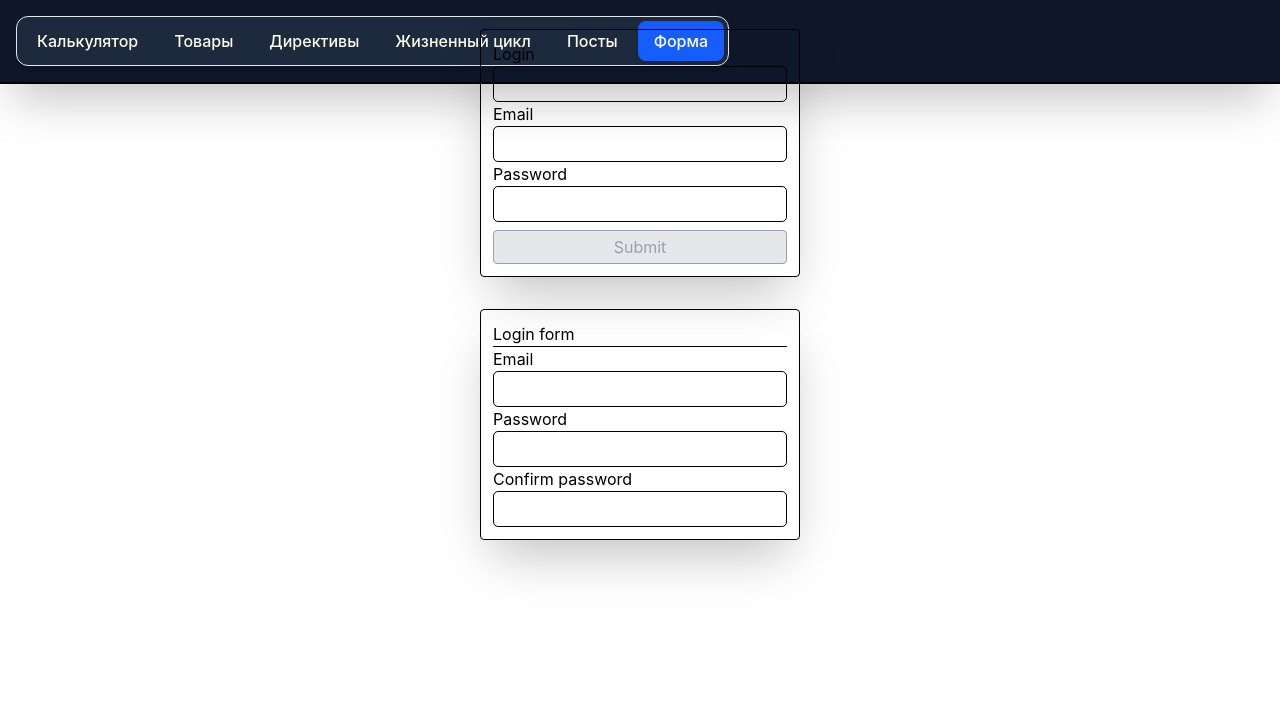
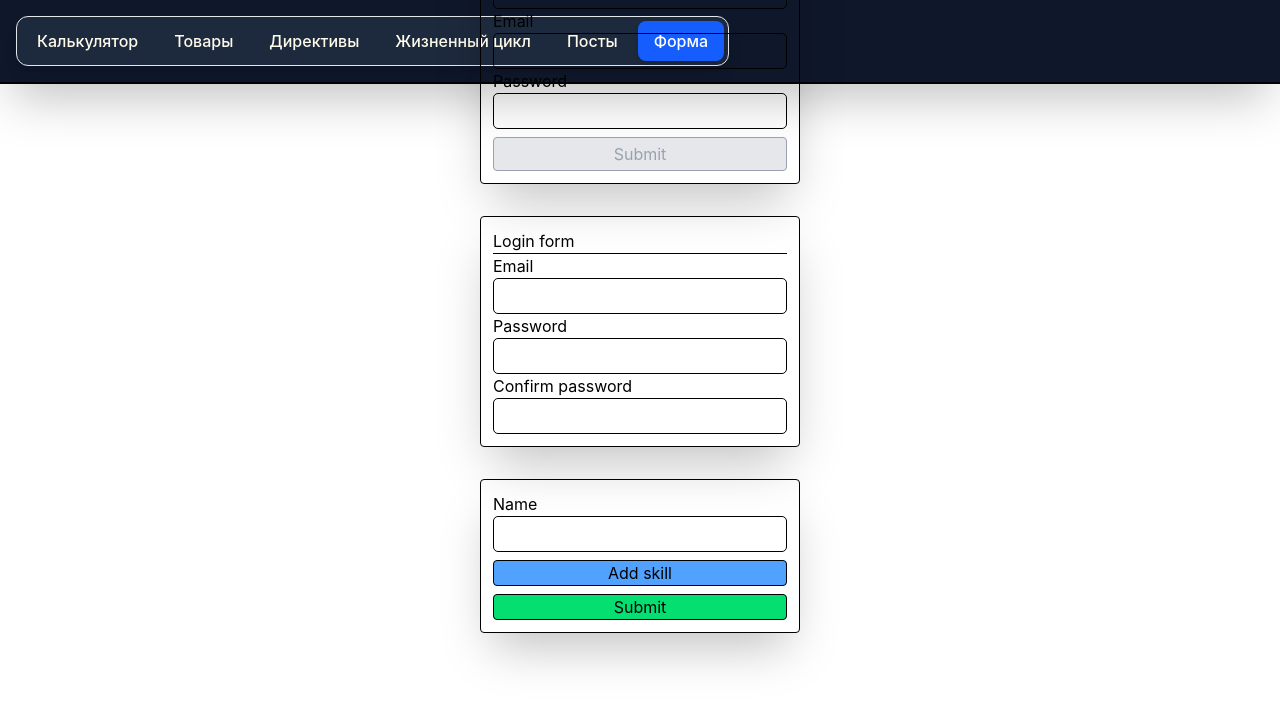
Before and after one commit to Oleg-ru/ng-start-course, an Angular app: page /form in a window 1280 px wide. Shown: the top 706 px of the page. Built offline with nearby package versions, Linux system fonts and the light colour scheme.

Commit message:
feat: Forms FormArray, FormBuilder, динамически добавляем контролы

```diff
--- a/src/app/form/form.html
+++ b/src/app/form/form.html
@@ -61,4 +61,28 @@
     </div>
   </div>
 
+  <form [formGroup]="fbForm" (ngSubmit)="onSubmit()" class="flex flex-col w-1/4 border rounded p-3 shadow-2xl">
+    <label class="label">
+      Name
+      <input class="input" type="text" formControlName="name">
+    </label>
+    <div formArrayName="skills" >
+      @for (skill of skills.controls; track skill; let i = $index) {
+        <div [formGroupName]="i" class="input flex gap-1 mt-2">
+          <label class="label">
+            {{i + 1}} | Skill
+            <input type="text" formControlName="skill" class="input">
+          </label>
+          <label class="label">
+            Experience
+            <input type="text" formControlName="experience" class="input">
+          </label>
+          <button (click)="removeSkill(i)" class="cursor-pointer" title="Delete skill">❌</button>
+        </div>
+      }
+    </div>
+    <button (click)="addSkill()" class="w-full border rounded mt-2 p1 bg-blue-400 cursor-pointer hover:bg-blue-500 active:text-amber-50 delay-75 ">Add skill</button>
+    <button type="submit" class="w-full border rounded mt-2 p1 bg-green-400 cursor-pointer hover:bg-green-500 active:text-amber-50 delay-75 ">Submit</button>
+  </form>
+
 </div>
--- a/src/app/form/form.ts
+++ b/src/app/form/form.ts
@@ -1,6 +1,6 @@
-import { Component } from '@angular/core';
+import {Component, inject} from '@angular/core';
 import {
-  AbstractControl,
+  AbstractControl, FormArray, FormBuilder,
   FormControl,
   FormGroup,
   ReactiveFormsModule,
@@ -32,17 +32,49 @@ export const emailRegex = /^[a-zA-Z0-9._%+-]+@[a-zA-Z0-9.-]+\.[a-zA-Z]{2,}$/;
   styleUrl: './form.css',
 })
 export class Form {
+
+  private fb = inject(FormBuilder);
+  public get skills(): FormArray {
+    return this.fbForm.get('skills') as FormArray;
+  }
+
   public form = new FormGroup({
     login: new FormControl('', [Validators.required]),
     email: new FormControl('', [Validators.required, Validators.email]),
     password: new FormControl('', [Validators.required, Validators.minLength(6)]),
   });
+
   public loginForm = new FormGroup({
     mail: new FormControl('', [checkRegExp(emailRegex)]),
     password: new FormControl(''),
     confirmPassword: new FormControl(''),
-  }, confirmPassword)
+  }, confirmPassword);
+
+  public fbForm = this.fb.group({
+    name: [''],
+    skills: this.fb.array([])
+  })
+
   handleSubmit = () => {
     console.log(this.form.value)
   }
+
+  public newSkill(): FormGroup {
+    return this.fb.group({
+      skill: '',
+      experience: '',
+    })
+  }
+
+  public addSkill() {
+    this.skills.push(this.newSkill());
+  }
+
+  public removeSkill(index: number) {
+    this.skills.removeAt(index);
+  }
+
+  public onSubmit() {
+    console.log(this.fbForm.value);
+  }
 }
```
